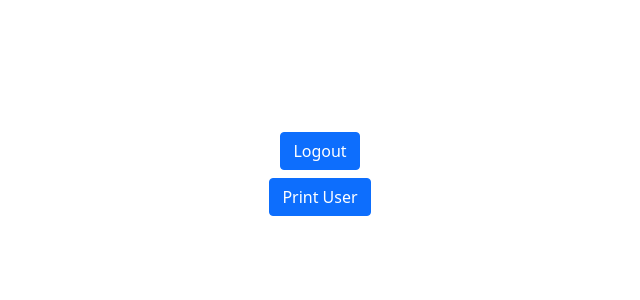
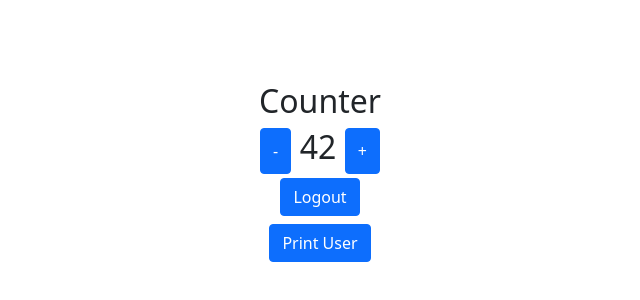
Before and after one commit to TheAndrewFranklin/scrollr, a React (Create React App) app: page /home in a window 1280 px wide. Shown: the part 226-526 px from the top of the page, without its empty margins (320-960 px from the left). Built offline with nearby package versions, Linux system fonts and the light colour scheme; no server answers; sample sign-in values are in the browser's storage.

Commit message:
added Redux and ESLint plus Prettier

```diff
--- a/src/App.tsx
+++ b/src/App.tsx
@@ -20,8 +20,8 @@ import '@ionic/react/css/display.css';
 
 /* Theme variables */
 import './theme/variables.css';
-import Register from './components/Register';
-import Login from './components/Login';
+import Register from './pages/Register';
+import Login from './pages/Login';
 import Home from './pages/Home';
 import { AuthContext, AuthProvider } from './contexts/Auth';
 
@@ -32,8 +32,8 @@ const App: React.FC = () => {
         <IonReactRouter>
           <IonRouterOutlet>
             <AuthContext.Consumer>
-            {(currentUser) => (
-              currentUser ? (
+              {(user) =>
+                user ? (
                   <Switch>
                     <Route exact path="/home">
                       <Home />
@@ -45,12 +45,26 @@ const App: React.FC = () => {
                 ) : (
                   <Switch>
                     <Route exact path="/login">
-                    <div style={{display:'flex',alignItems:'center',justifyContent:'center', minHeight:'100vh'}}>
+                      <div
+                        style={{
+                          display: 'flex',
+                          alignItems: 'center',
+                          justifyContent: 'center',
+                          minHeight: '100vh',
+                        }}
+                      >
                         <Login />
                       </div>
                     </Route>
                     <Route exact path="/register">
-                    <div style={{display:'flex',alignItems:'center',justifyContent:'center', minHeight:'100vh'}}>
+                      <div
+                        style={{
+                          display: 'flex',
+                          alignItems: 'center',
+                          justifyContent: 'center',
+                          minHeight: '100vh',
+                        }}
+                      >
                         <Register />
                       </div>
                     </Route>
@@ -58,13 +72,14 @@ const App: React.FC = () => {
                       <Redirect to="/login" />
                     </Route>
                   </Switch>
-                ))}
+                )
+              }
             </AuthContext.Consumer>
           </IonRouterOutlet>
         </IonReactRouter>
       </IonApp>
     </AuthProvider>
-  )
+  );
 };
 
 export default App;
--- a/src/firebase.ts
+++ b/src/firebase.ts
@@ -1,5 +1,5 @@
-import { initializeApp } from "firebase/app";
-import { getAuth } from "firebase/auth"
+import { initializeApp } from 'firebase/app';
+import { getAuth } from 'firebase/auth';
 
 const app = initializeApp({
   apiKey: process.env.REACT_APP_API_KEY,
@@ -8,8 +8,8 @@ const app = initializeApp({
   storageBucket: process.env.REACT_APP_SOTRAGE_BUCKET,
   messagingSenderId: process.env.REACT_APP_MESSAGING_SENDER_ID,
   appId: process.env.REACT_APP_APP_ID,
-  measurementId: process.env.REACT_APP_MEASUREMENT_ID
-})
+  measurementId: process.env.REACT_APP_MEASUREMENT_ID,
+});
 
 export const auth = getAuth(app);
 export default app;
--- a/src/index.tsx
+++ b/src/index.tsx
@@ -3,13 +3,40 @@ import ReactDOM from 'react-dom';
 import App from './App';
 import * as serviceWorkerRegistration from './serviceWorkerRegistration';
 import reportWebVitals from './reportWebVitals';
-import 'bootstrap/dist/css/bootstrap.min.css'
+import 'bootstrap/dist/css/bootstrap.min.css';
+import { createStore } from 'redux';
+import { Provider } from 'react-redux';
+
+const initialState = {
+  count: 42,
+};
+function reducer(state = initialState, action: { type: string }) {
+  switch (action.type) {
+    case 'INCREMENT':
+      return {
+        count: state.count + 1,
+      };
+    case 'DECREMENT':
+      return {
+        count: state.count - 1,
+      };
+    default:
+      return state;
+  }
+}
+
+const store = createStore(reducer as any);
+
+store.dispatch({ type: 'INCREMENT' });
+store.dispatch({ type: 'DECREMENT' });
 
 ReactDOM.render(
   <React.StrictMode>
-    <App />
+    <Provider store={store}>
+      <App />
+    </Provider>
   </React.StrictMode>,
-  document.getElementById('root')
+  document.getElementById('root'),
 );
 
 // If you want your app to work offline and load faster, you can change
--- a/src/pages/Home.tsx
+++ b/src/pages/Home.tsx
@@ -1,24 +1,61 @@
-import { Button } from "react-bootstrap";
-import { auth } from "../firebase";
+import { Button } from 'react-bootstrap';
+import { auth } from '../firebase';
+import { connect } from 'react-redux';
 
-export default function Home() {
-
+function Home(props: any) {
   const handleLogout = async () => {
     try {
-      await auth.signOut()
+      await auth.signOut();
     } catch (error) {
-      console.log(error)
+      console.log(error);
     }
-  }
+  };
 
   const handleClick = () => {
-    console.log(auth.currentUser)
-  }
+    console.log(auth.currentUser);
+  };
+
+  const increment = () => {
+    props.dispatch({ type: 'INCREMENT' });
+  };
+
+  const decrement = () => {
+    props.dispatch({ type: 'DECREMENT' });
+  };
 
   return (
-    <div style={{display:'flex',flexDirection:'column',alignItems:'center',justifyContent:'center',minHeight:'100vh'}}>
-      <Button onClick={handleLogout} style={{margin:'4px'}}>Logout</Button>
-      <Button onClick={handleClick} style={{margin:'4px'}}>Print User</Button>
+    <div
+      style={{
+        display: 'flex',
+        flexDirection: 'column',
+        alignItems: 'center',
+        justifyContent: 'center',
+        minHeight: '100vh',
+      }}
+    >
+      <h2>Counter</h2>
+      <div
+        style={{
+          display: 'flex',
+          width: '120px',
+          justifyContent: 'space-between',
+        }}
+      >
+        <Button onClick={decrement}>-</Button>
+        <h2>{props.count}</h2>
+        <Button onClick={increment}>+</Button>
+      </div>
+      <Button onClick={handleLogout} style={{ margin: '4px' }}>
+        Logout
+      </Button>
+      <Button onClick={handleClick} style={{ margin: '4px' }}>
+        Print User
+      </Button>
     </div>
-  )
+  );
 }
+
+const mapStateToProps = (state: any) => ({
+  count: state.count,
+});
+export default connect(mapStateToProps)(Home);
--- a/src/components/Login.tsx
+++ b/src/pages/Login.tsx
@@ -1,23 +1,27 @@
-import React, { createRef } from 'react'
+import { createRef, SyntheticEvent } from 'react';
 import { signInWithEmailAndPassword } from '@firebase/auth';
-import { auth } from '../firebase'
-import { Card, Button, Form } from 'react-bootstrap'
+import { auth } from '../firebase';
+import { Card, Button, Form } from 'react-bootstrap';
 
 export default function Login() {
-  const emailRef = createRef<HTMLInputElement>()
-  const passwordRef = createRef<HTMLInputElement>()
+  const emailRef = createRef<HTMLInputElement>();
+  const passwordRef = createRef<HTMLInputElement>();
 
-  const handleSubmit = async (e: React.SyntheticEvent) => {
+  const handleSubmit = async (e: SyntheticEvent) => {
     e.preventDefault();
     try {
-      const user = await signInWithEmailAndPassword(auth, emailRef.current!.value, passwordRef.current!.value)
-      console.log(user)
+      const user = await signInWithEmailAndPassword(
+        auth,
+        emailRef.current!.value,
+        passwordRef.current!.value,
+      );
+      console.log(user);
     } catch (error: unknown) {
       if (error instanceof Error) {
-        console.log(error.message)
+        console.log(error.message);
       }
     }
-  }
+  };
 
   return (
     <Card>
@@ -31,9 +35,11 @@ export default function Login() {
             <Form.Label>Password</Form.Label>
             <Form.Control type="password" ref={passwordRef} />
           </Form.Group>
-          <Button className="w-100" type="submit">Submit</Button>
+          <Button className="w-100" type="submit">
+            Submit
+          </Button>
         </Form>
       </Card.Body>
     </Card>
-  )
+  );
 }
--- a/src/components/Register.tsx
+++ b/src/pages/Register.tsx
@@ -1,24 +1,28 @@
-import React, { createRef } from 'react'
+import { createRef, SyntheticEvent } from 'react';
 import { createUserWithEmailAndPassword } from '@firebase/auth';
-import { auth } from '../firebase'
-import { Card, Button, Form } from 'react-bootstrap'
+import { auth } from '../firebase';
+import { Card, Button, Form } from 'react-bootstrap';
 
 export default function Register() {
-  const emailRef = createRef<HTMLInputElement>()
-  const passwordRef = createRef<HTMLInputElement>()
-  const passwordConfirmRef = createRef<HTMLInputElement>()
+  const emailRef = createRef<HTMLInputElement>();
+  const passwordRef = createRef<HTMLInputElement>();
+  const passwordConfirmRef = createRef<HTMLInputElement>();
 
-  const handleSubmit = async (e: React.SyntheticEvent) => {
+  const handleSubmit = async (e: SyntheticEvent) => {
     e.preventDefault();
     try {
-      const user = await createUserWithEmailAndPassword(auth, emailRef.current!.value, passwordRef.current!.value)
-      console.log(user)
+      const user = await createUserWithEmailAndPassword(
+        auth,
+        emailRef.current!.value,
+        passwordRef.current!.value,
+      );
+      console.log(user);
     } catch (error: unknown) {
       if (error instanceof Error) {
-        console.log(error.message)
+        console.log(error.message);
       }
     }
-  }
+  };
 
   return (
     <Card>
@@ -36,9 +40,11 @@ export default function Register() {
             <Form.Label>Confirm Password</Form.Label>
             <Form.Control type="password" ref={passwordConfirmRef} />
           </Form.Group>
-          <Button className="w-100" type="submit">Submit</Button>
+          <Button className="w-100" type="submit">
+            Submit
+          </Button>
         </Form>
       </Card.Body>
     </Card>
-  )
+  );
 }
```
Also changed, not shown: package.json (+11 -8 lines), src/contexts/Auth.tsx (+9 -12 lines), .eslintrc.json (added), .prettierrc.json (added), 1 other file (tests, documents, lock files or other folders). Lines whose indentation alone changed are shown as unchanged.
